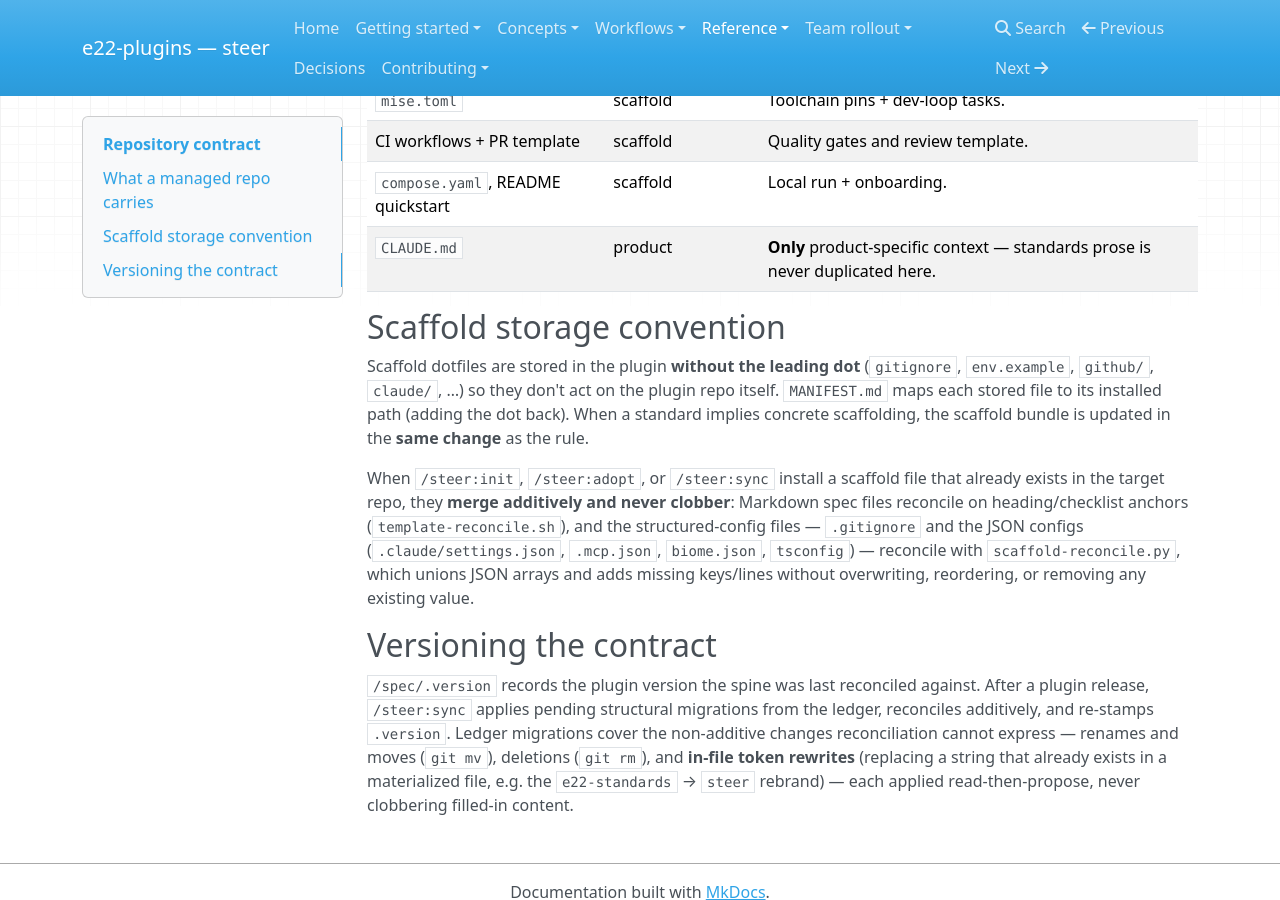
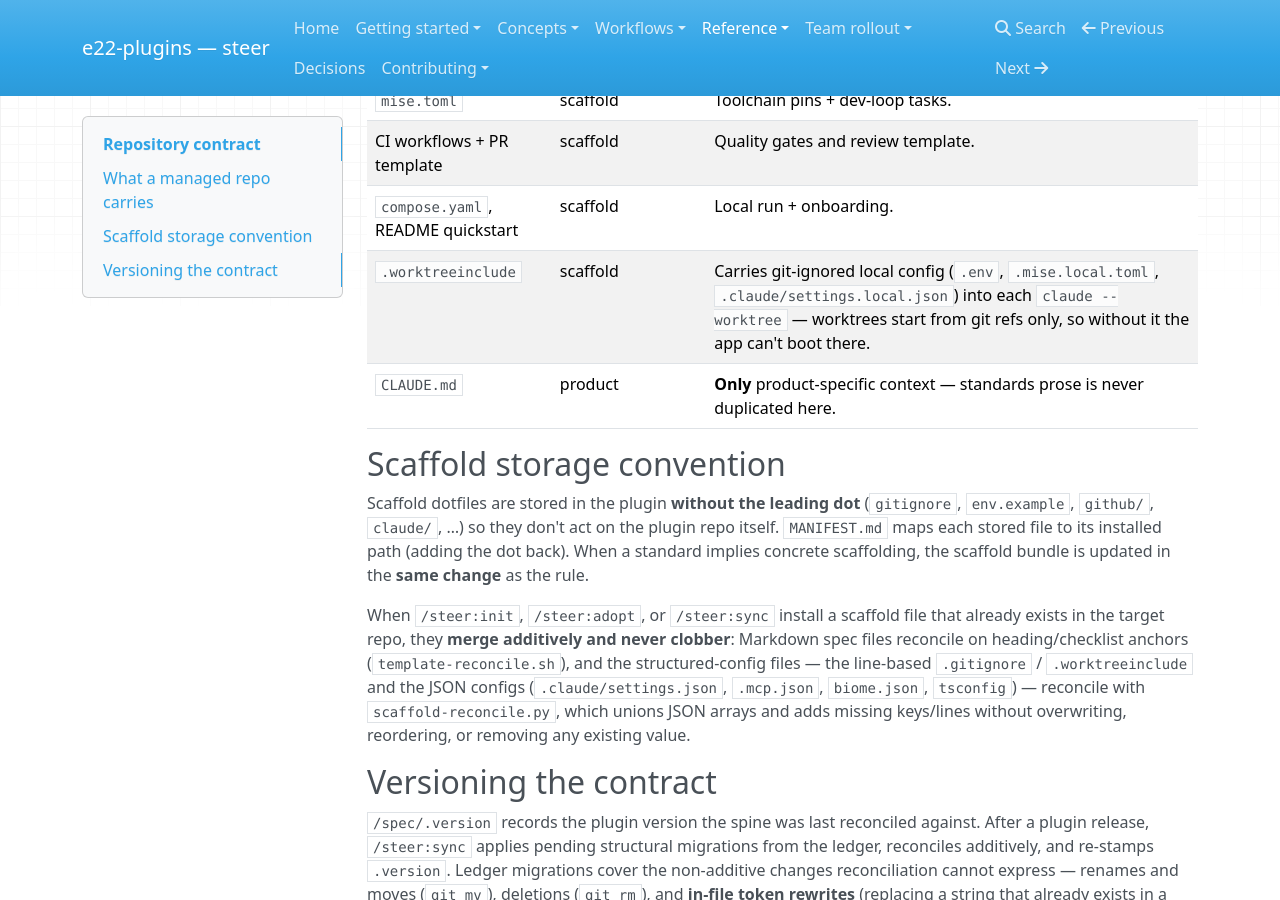
Before and after one commit to element22llc/e22-plugins, an MkDocs documentation site: the page built from docs/reference/repository-contract.md, in a window 1280 px wide and 900 px high, scrolled down 479 px. Built offline with MkDocs 1.6.1, drawn with Linux system fonts in a browser that asks for light colours; nearby versions of some CDN libraries.

Commit message:
docs(reference): document .worktreeinclude in the repository contract
Closes the check_docs_impact gate: the 70-secrets rule change had no
docs/ counterpart. Add the .worktreeinclude row to the repository
contract and note it in the additive-reconcile list. Wire
scaffold-reconcile.py to recognize .worktreeinclude as a line-based file
(same additive merge as .gitignore) so the contract's "merge additively"
claim holds, with a test.

Co-Authored-By: Claude Opus 4.8 (1M context) <noreply@anthropic.com>

```diff
--- a/docs/reference/repository-contract.md
+++ b/docs/reference/repository-contract.md
@@ -23,6 +23,7 @@ flowchart TD
 | `mise.toml` | scaffold | Toolchain pins + dev-loop tasks. |
 | CI workflows + PR template | scaffold | Quality gates and review template. |
 | `compose.yaml`, README quickstart | scaffold | Local run + onboarding. |
+| `.worktreeinclude` | scaffold | Carries git-ignored local config (`.env`, `.mise.local.toml`, `.claude/settings.local.json`) into each `claude --worktree` — worktrees start from git refs only, so without it the app can't boot there. |
 | `CLAUDE.md` | product | **Only** product-specific context — standards prose is never duplicated here. |
 
 ## Scaffold storage convention
@@ -36,10 +37,11 @@ bundle is updated in the **same change** as the rule.
 When `/steer:init`, `/steer:adopt`, or `/steer:sync` install a scaffold file that
 already exists in the target repo, they **merge additively and never clobber**:
 Markdown spec files reconcile on heading/checklist anchors (`template-reconcile.sh`),
-and the structured-config files — `.gitignore` and the JSON configs
-(`.claude/settings.json`, `.mcp.json`, `biome.json`, `tsconfig`) — reconcile with
-`scaffold-reconcile.py`, which unions JSON arrays and adds missing keys/lines
-without overwriting, reordering, or removing any existing value.
+and the structured-config files — the line-based `.gitignore` / `.worktreeinclude`
+and the JSON configs (`.claude/settings.json`, `.mcp.json`, `biome.json`,
+`tsconfig`) — reconcile with `scaffold-reconcile.py`, which unions JSON arrays and
+adds missing keys/lines without overwriting, reordering, or removing any existing
+value.
 
 ## Versioning the contract
 
```
Also changed, not shown: CHANGELOG.md (+3 -1 lines), 2 other files.
